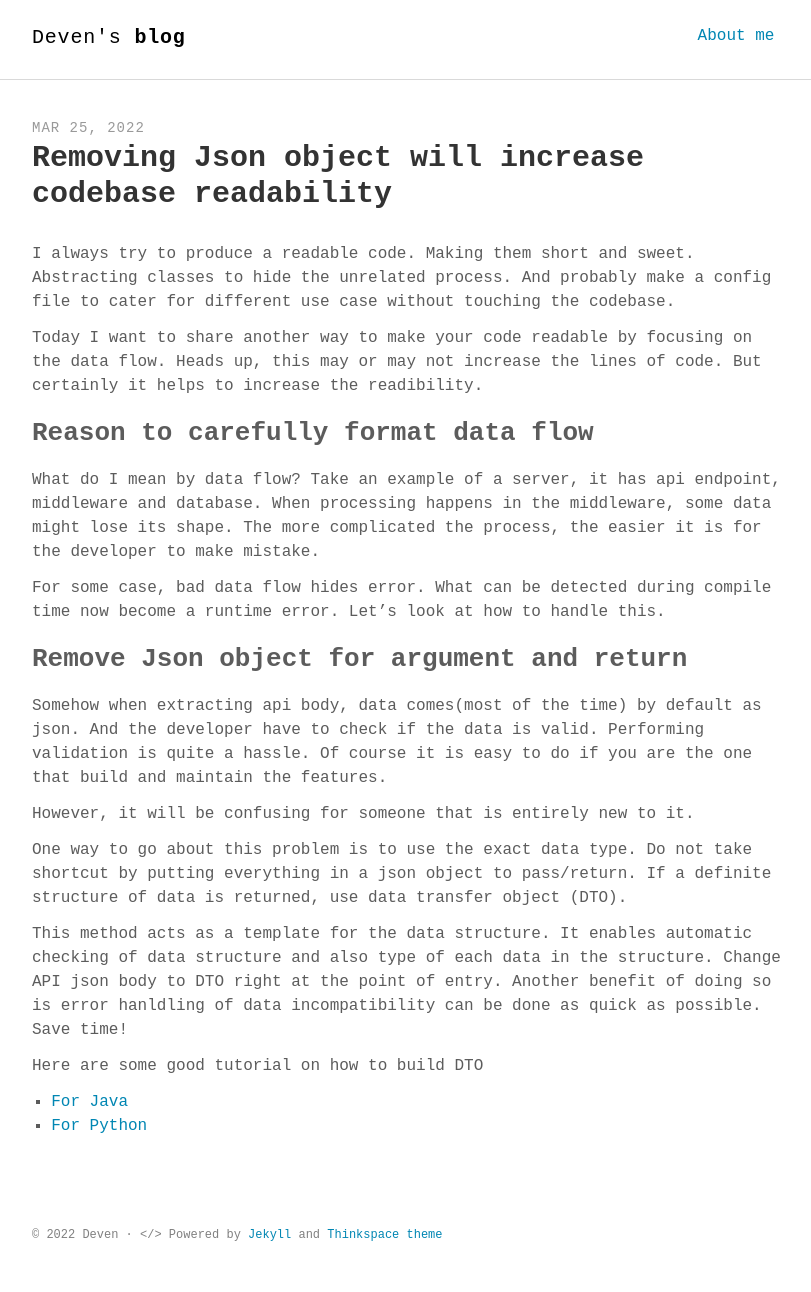
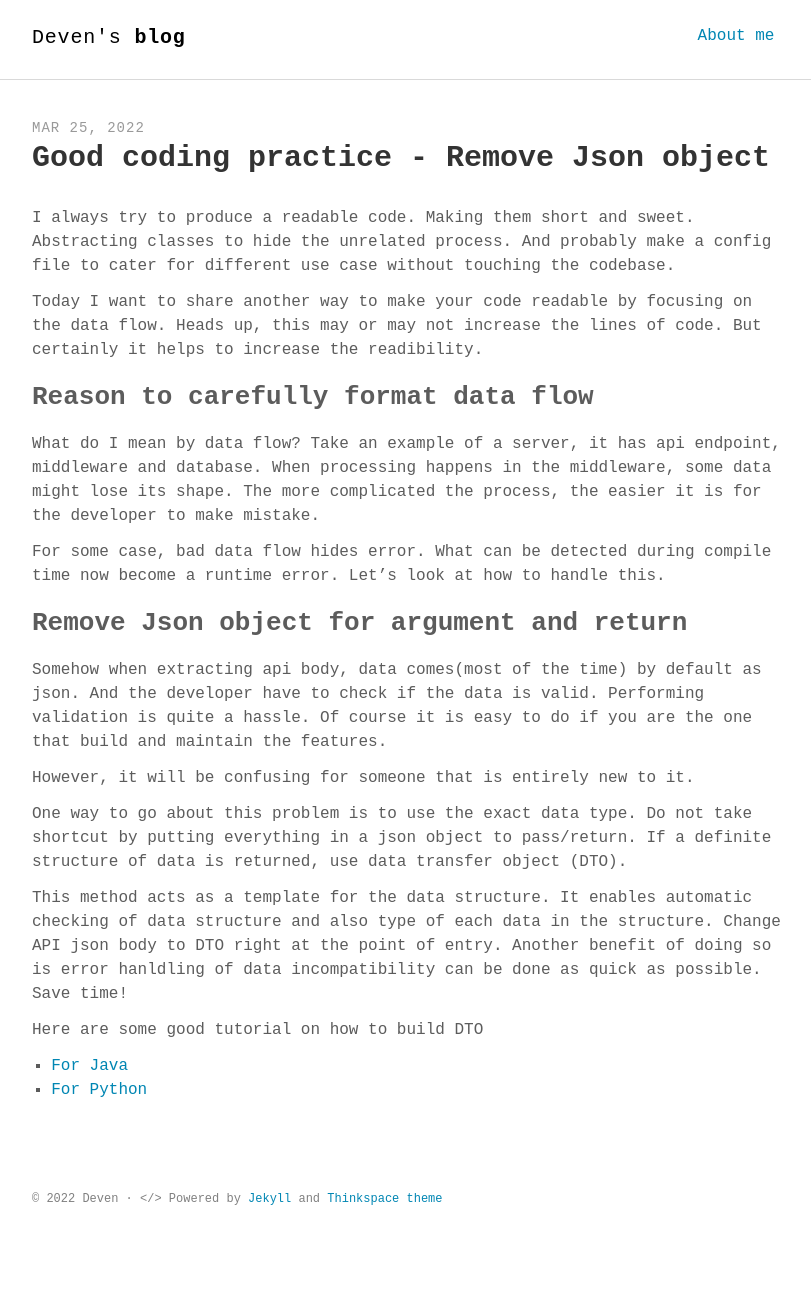
Before and after one commit to devennn/devennn.github.io, a Jekyll site: the page built from _posts/2022-03-25-towards-good-codebase.md, in a window 1280 px wide. Shown: the whole page, without its empty margins (232-1043 px from the left). Built offline with Jekyll 4.4.1, drawn with Linux system fonts in a browser that asks for light colours; some web fonts are replaced; after the commit the page ends 1256 px from its top, so only the background shows below that.

Commit message:
Update 2022-03-25-towards-good-codebase.md

```diff
--- a/_posts/2022-03-25-towards-good-codebase.md
+++ b/_posts/2022-03-25-towards-good-codebase.md
@@ -1,6 +1,6 @@
 ---
 layout: post
-title: Removing Json object will increase codebase readability
+title: Good coding practice - Remove Json object
 description: "Increase readibility of codebase"
 keywords: "Coding practice"
 ---
```
